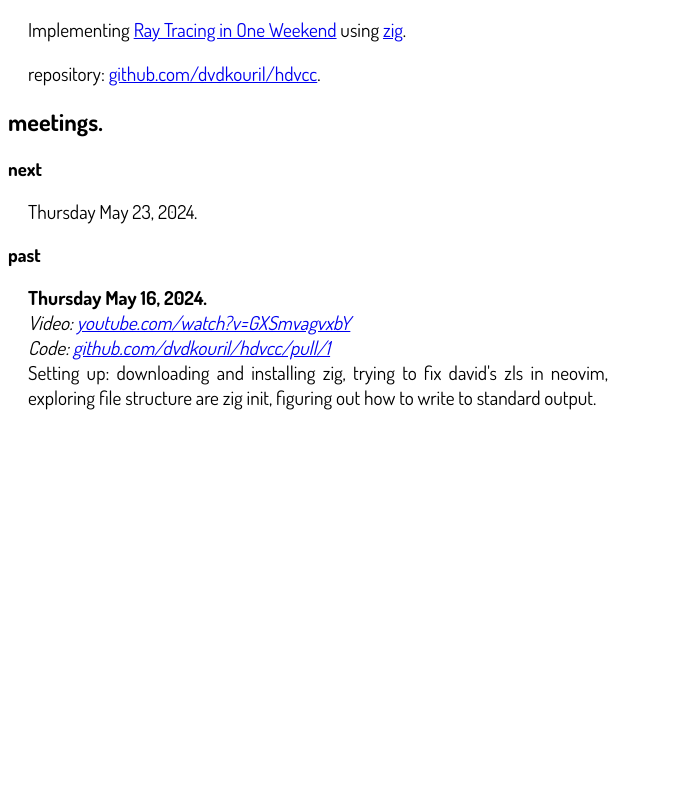
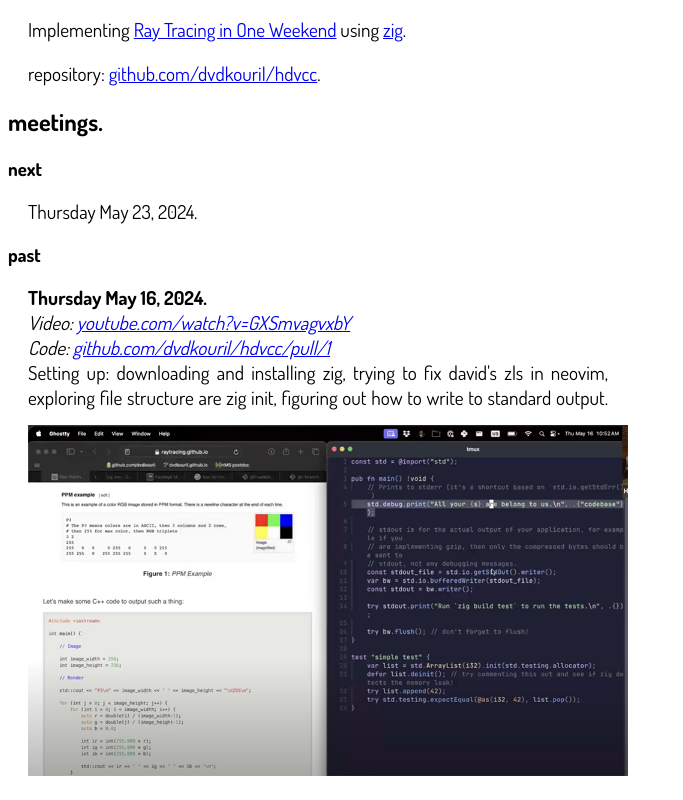
Before and after one commit to dvdkouril/dvdkouril.github.io, a SvelteKit app: page /hdvcc in a window 1280 px wide. Shown: the part 333-1133 px from the top of the page, without its empty margins (0-683 px from the left). Before the commit the page ends 800 px from the top, so only its background shows below. Built offline with nearby package versions, Linux system fonts and the light colour scheme.

Commit message:
hdvcc: thumbnail

```diff
--- a/src/routes/hdvcc/+page.svelte
+++ b/src/routes/hdvcc/+page.svelte
@@ -1,3 +1,6 @@
+<script>
+	import week1thumb from '$lib/images/hdvcc/thumbnails/hdvcc-week1.png';
+</script>
 <svelte:head>
 	<title>hdvcc</title>
 	<meta name="description" content="like a book club, but with coding." />
@@ -32,7 +35,7 @@
 	<i>Video: <a href="https://youtu.be/GXSmvagvxbY">youtube.com/watch?v=GXSmvagvxbY</a></i><br/>
 	<i>Code: <a href="https://github.com/dvdkouril/hdvcc/pull/1">github.com/dvdkouril/hdvcc/pull/1</a></i><br/>
 	Setting up: downloading and installing zig, trying to fix david's zls in neovim, exploring file structure are zig init, figuring out how to write to standard output.
-
+	<img class="thumb" width=600 src={week1thumb} alt="screenshot of two windows side-by-side, one is an online book and the other is a text editor"/>
 	</p>
 </div>
 
@@ -58,4 +61,7 @@ li {
 	padding-left: 10px;
 	margin-bottom: 5px;
 }
+.thumb {
+	margin-top: 15px;
+}
 </style>
```
Also changed, not shown: src/lib/images/hdvcc/thumbnails/hdvcc-week1.png (added).
